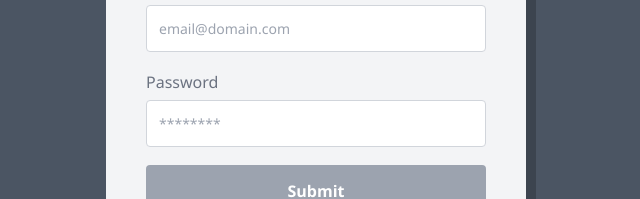
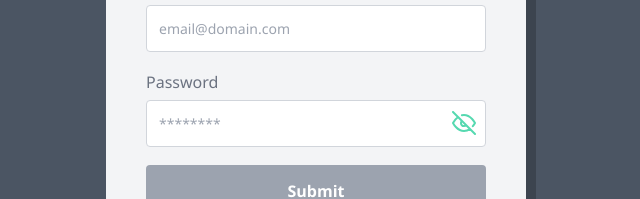
Before and after one commit to brijwonyx/onyx_tyre_frontend, a React (Vite) app: page /admin/login in a window 1280 px wide. Shown: the part 332-531 px from the top of the page, without its empty margins (324-964 px from the left). Built offline with nearby package versions, Linux system fonts and the light colour scheme.

Commit message:
[Feature] : Add password toggle and toaster

```diff
--- a/src/admin/pages/Login/index.tsx
+++ b/src/admin/pages/Login/index.tsx
@@ -5,6 +5,12 @@ import { useNavigate } from "react-router-dom";
 import CallApi from "../../../Common-Controller/controller";
 
 import { LOGIN_URL } from "../../../api/apiRoutes";
+
+import EyeOffIcon from '../../assets/eye-off-icon.svg'
+import EyeOnIcon from '../../assets/eye-on-icon.svg'
+
+import { showToast } from "../../../shared/Toaster/constant";
+import Toaster from "../../../shared/Toaster";
 
 import { ErrorState, FormState } from "./type";
 
@@ -16,9 +22,10 @@ const Login: React.FC = () => {
     password: "",
   });
 
-    const navigate = useNavigate();
+  const navigate = useNavigate();
 
   const [errors, setErrors] = useState<ErrorState>({});
+  const [showPassword, setShowPassword] = useState<boolean>(false);
 
   // Email regex
   const validateEmail = (email: string): boolean => {
@@ -96,13 +103,21 @@ const handleChange = (e: React.ChangeEvent<HTMLInputElement>) => {
             },
           });
 
-          if (response?.success) {
-            localStorage.setItem("token", response?.data);
-            // setIsLoggedIn(true);
+          const { success , message , data } = response || {};
+
+           if (!success) {
+             throw new Error(message || "Login failed");
+            }
+
+            localStorage.setItem("token", data);
+
+          showToast({type:'success',message:"Login successful!"})
+
+         setTimeout(() => {
             navigate("/admin/products");
-          }
+         }, 1000);
         } catch (err) {
-          console.error("Login Failed:", err);
+          showToast({type:'error',message:"Invalid credentials"});
         }
   };
 
@@ -133,16 +148,21 @@ const handleChange = (e: React.ChangeEvent<HTMLInputElement>) => {
             )}
           </div>
 
-          <div className="form-group">
+          <div className="form-group password-group">
             <label>Password</label>
+            <div className="password-wrapper">
             <input
-              type="password"
+              type={showPassword ? "text" : "password"}
               name="password"
               placeholder="********"
               value={form.password}
               onChange={handleChange}
             />
-            {errors.password && (
+            <img src={showPassword ? EyeOnIcon : EyeOffIcon }
+             className="toggle-icon"
+              onClick={() => setShowPassword((prev) => !prev)} />
+            </div>
+             {errors.password && (
               <span className="error">{errors.password}</span>
             )}
           </div>
@@ -157,6 +177,7 @@ const handleChange = (e: React.ChangeEvent<HTMLInputElement>) => {
           </button>
         </form>
       </div>
+      <Toaster/>
     </div>
   );
 };
--- a/src/admin/pages/Login/styles.css
+++ b/src/admin/pages/Login/styles.css
@@ -101,3 +101,22 @@ body {
   color: #10b981;
   cursor: pointer;
 }
+
+.password-wrapper input {
+  width: 100%;
+  padding-right: 40px;
+}
+
+.password-wrapper {
+  position: relative;
+  display: flex;
+  align-items: center;
+}
+
+.toggle-icon {
+  position: absolute;
+  right: 10px;
+  cursor: pointer;
+  font-size: 18px;
+  user-select: none;
+}
```
Also changed, not shown: src/admin/assets/eye-off-icon.svg (added), src/admin/assets/eye-on-icon.svg (added).
